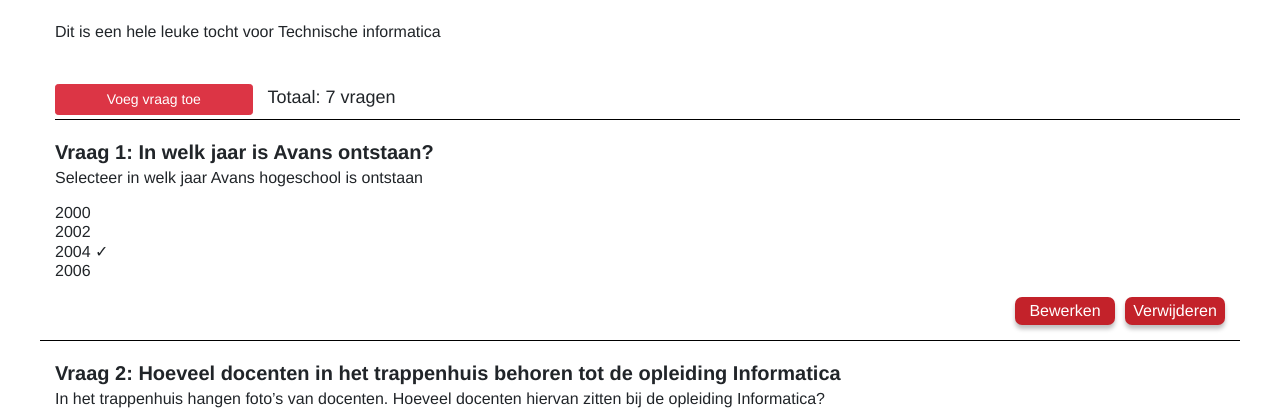
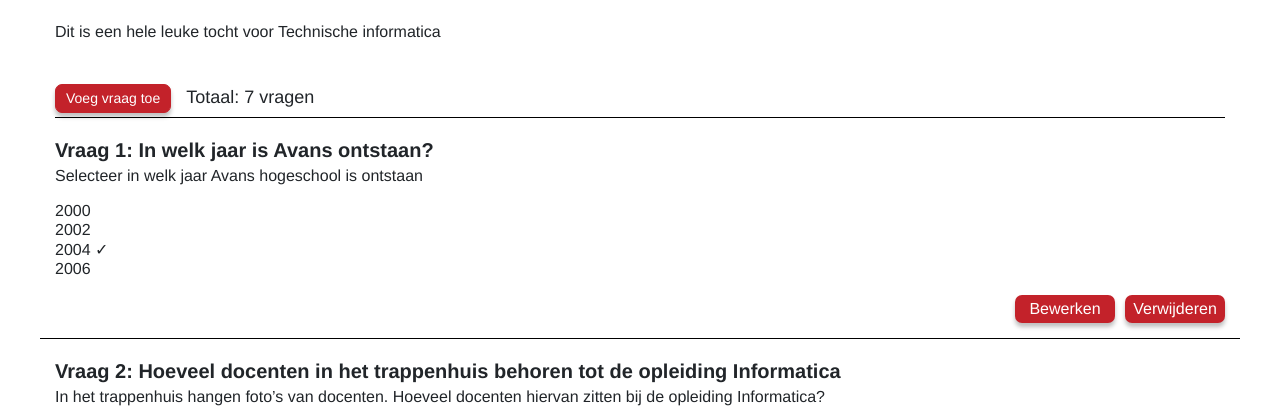
Before and after one commit to kevinvgils/AvansApp, a PHP site: page /admin/detailpage.php?id=1 in a window 1280 px wide. Shown: the part 173-593 px from the top of the page. Run offline with PHP 8.4, Linux system fonts and the light colour scheme; data comes from the database, SQL or seed files in the repository; some libraries are stand-ins or nearby versions.

Commit message:
Modal styling changes

```diff
--- a/admin/detailpage.php
+++ b/admin/detailpage.php
@@ -55,11 +55,11 @@ include("../logic/editQuestion.php");
                         </div>
                     </div>
                     <div class="col-12 questions">
-                        <div class="header row">
-                            <button type="button" class="btn btn-danger btn-sm mb-1 col-2" data-toggle="modal" data-target="#myModal">
+                        <div class="header">
+                            <button type="button" class="btn btn-danger btn-sm mb-1" data-toggle="modal" data-target="#myModal">
                                 Voeg vraag toe
                             </button>
-                            <p class="large col-10">
+                            <p class="large">
                                 Totaal: <?php echo count(getAllQuestionsForRoute($_GET['id'])); ?> vragen
                             </p>
                         </div>
--- a/style/detail.css
+++ b/style/detail.css
@@ -25,7 +25,9 @@
   border-bottom: 1px solid #000;
   margin-left: 0px;
 }
-
+.questions .header .btn{
+  margin-right: 15px;
+}
 .fullwidth{
   padding: 0 15px;
   width: 100%;
--- a/style/style.css
+++ b/style/style.css
@@ -55,7 +55,6 @@ h3 {}
   padding: 2px 0px;
 }
 
-
 .button:hover {
   text-decoration: none;
   color: #fff;
@@ -91,26 +90,23 @@ header .wrap ul li {
 
 }
 
+/* =====Item==== */
 .item {
   margin-bottom: 50px;
 }
-
 .itemWrap {
   box-shadow: 0px 4px 4px rgba(0, 0, 0, 0.25);
   border-radius: 7px;
   height: 100%;
   position: relative;
 }
-
 .itemWrap a:hover {
   color: #fff;
   text-decoration: none;
 }
-
 .itemWrap a:hover h3 {
   text-decoration: underline;
 }
-
 .itemWrap .itemHeader {
   border-radius: 7px 7px 0px 0px;
   padding: 5px 15px;
@@ -124,7 +120,6 @@ header .wrap ul li {
 .itemWrap .itemHeader p{
   white-space: nowrap;
 }
-
 .flexitem{
   display: flex;
   /* align-items: center; */
@@ -143,7 +138,6 @@ header .wrap ul li {
   padding-bottom: 50px;
   height: 100%;
 }
-
 .itemWrap .itemContent .buttonWrap {
   position: absolute;
   bottom: 15px;
@@ -151,25 +145,9 @@ header .wrap ul li {
   display: flex;
   justify-content: space-between;
 }
-
 .itemWrap .itemContent .buttonWrap .button {
   margin-left: 10px;
 }
-
-.questions {
-  margin-bottom: 20px;
-}
-
-/* @media screen and (max-width: 480px) {
-  .mobilecentered {
-    position: fixed;
-    width: 100%;
-    height: auto;
-    top: 50%;
-    left: 50%;
-    transform: translate(-50%, -50%);
-  }
-} */
 
 /* =====FORM==== */
 form .button {
@@ -188,13 +166,38 @@ form input:nth-last-child(2) {
   color: #C3222A;
 }
 
+/* =====MODAL==== */
+.questions {
+  margin-bottom: 20px;
+}
+  .questions .header{
+    border-bottom: 1px solid #000;
+    margin-left: 0px;
+    display: flex;
+  }
 .modal-header {
- background-color: #C3222A;
+ background-color: #C3222A !important;
 }
-
+.modal-content {
+  border-radius: 6px;
+}
 .submit-btn {
   color: white;
   background-color: #C3222A;
+}
+.btn.btn-danger{
+  background-color: #C3222A;
+  border-color: #C3222A;
+  box-shadow: 0px 4px 4px rgb(0 0 0 / 25%);
+  border-radius: 7px;
+  padding: 3px 10px;
+}
+.btn.btn-danger:hover{
+  background-color: #78161b;
+}
+.btn-danger:not(:disabled):not(.disabled):active:focus{
+  background-color: #78161b;
+  box-shadow: none;
 }
 
 @media (max-width: 1200px){
```
